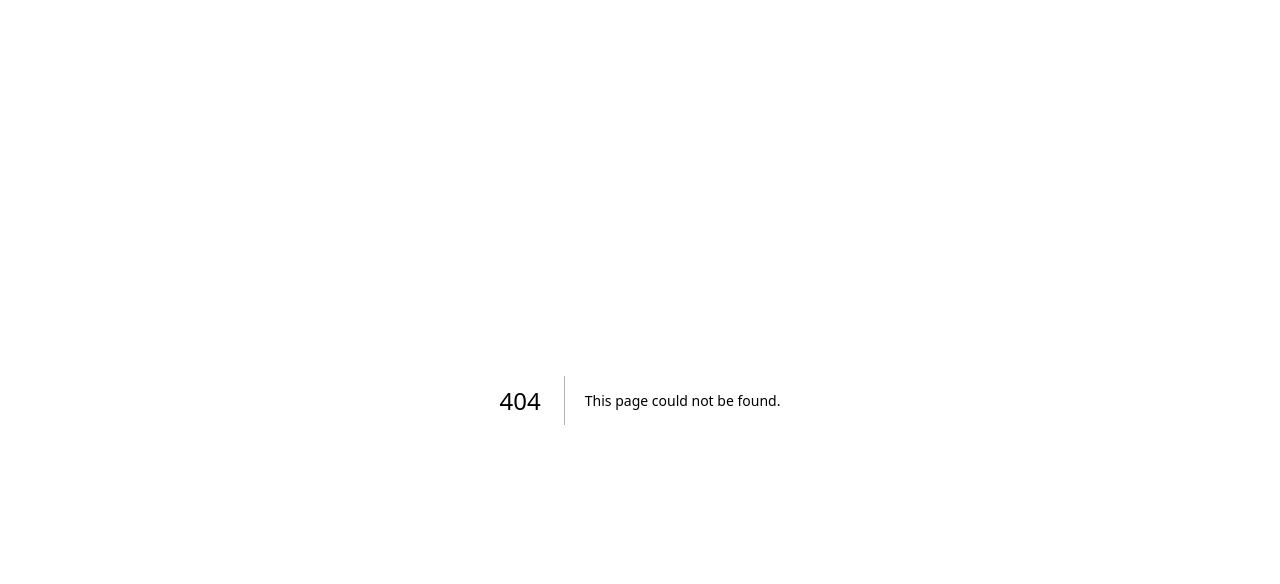
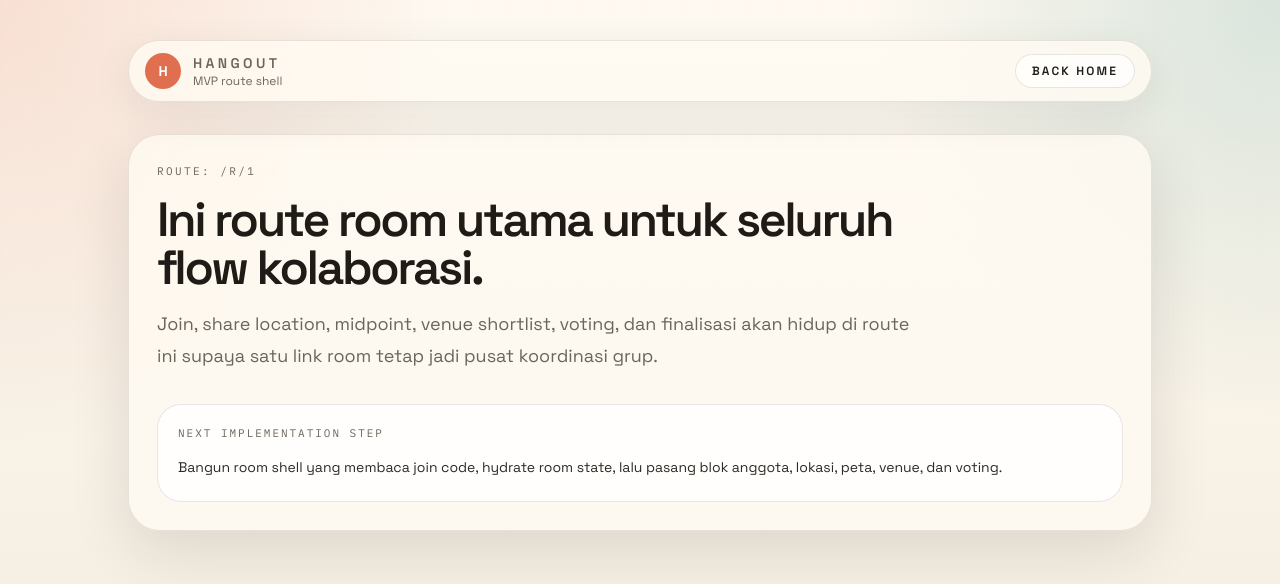
Before and after one commit to rayhanyovi/hangout, a Next.js app: page /r/1 in a window 1280 px wide. Before the commit this address had no page. Shown: the top 584 px of the page. Built offline with nearby package versions, Linux system fonts and the light colour scheme.

Commit message:
feat: Freeze the MVP route map

```diff
--- /dev/null
+++ b/app/r/[joinCode]/decision/page.tsx
@@ -0,0 +1,22 @@
+import { RouteShell } from "@/components/routes/route-shell";
+
+type RoomDecisionPageProps = {
+  params: Promise<{
+    joinCode: string;
+  }>;
+};
+
+export default async function RoomDecisionPage({
+  params,
+}: RoomDecisionPageProps) {
+  const { joinCode } = await params;
+
+  return (
+    <RouteShell
+      badge={`Route: /r/${joinCode}/decision`}
+      title="Final decision summary punya route sendiri."
+      description="Route ini dibekukan untuk menampilkan venue yang sudah dikunci, fairness summary final, dan handoff ke Google Maps tanpa membawa seluruh UI room aktif."
+      nextStep="Bangun summary view yang hanya membaca finalized room state dan menampilkan output shareable yang stabil."
+    />
+  );
+}
--- /dev/null
+++ b/app/r/[joinCode]/page.tsx
@@ -0,0 +1,20 @@
+import { RouteShell } from "@/components/routes/route-shell";
+
+type RoomPageProps = {
+  params: Promise<{
+    joinCode: string;
+  }>;
+};
+
+export default async function RoomPage({ params }: RoomPageProps) {
+  const { joinCode } = await params;
+
+  return (
+    <RouteShell
+      badge={`Route: /r/${joinCode}`}
+      title="Ini route room utama untuk seluruh flow kolaborasi."
+      description="Join, share location, midpoint, venue shortlist, voting, dan finalisasi akan hidup di route ini supaya satu link room tetap jadi pusat koordinasi grup."
+      nextStep="Bangun room shell yang membaca join code, hydrate room state, lalu pasang blok anggota, lokasi, peta, venue, dan voting."
+    />
+  );
+}
--- /dev/null
+++ b/app/rooms/new/page.tsx
@@ -0,0 +1,12 @@
+import { RouteShell } from "@/components/routes/route-shell";
+
+export default function NewRoomPage() {
+  return (
+    <RouteShell
+      badge="Route: /rooms/new"
+      title="Host setup dimulai dari sini."
+      description="Route ini dibekukan sebagai entry point untuk host membuat room baru, memilih transport mode, privacy mode, dan preferensi venue dasar sebelum link dibagikan."
+      nextStep="Bangun form create-room yang menghasilkan join code dan me-redirect host ke room route utama."
+    />
+  );
+}
--- /dev/null
+++ b/components/routes/route-shell.tsx
@@ -0,0 +1,62 @@
+import Link from "next/link";
+
+type RouteShellProps = {
+  badge: string;
+  title: string;
+  description: string;
+  nextStep: string;
+  children?: React.ReactNode;
+};
+
+export function RouteShell({
+  badge,
+  title,
+  description,
+  nextStep,
+  children,
+}: RouteShellProps) {
+  return (
+    <main className="grain min-h-screen px-6 py-8 md:px-10 md:py-10">
+      <div className="mx-auto max-w-5xl space-y-8">
+        <div className="flex items-center justify-between rounded-full border border-line bg-surface px-4 py-3 shadow-[0_12px_40px_rgba(31,27,23,0.08)] backdrop-blur">
+          <div className="flex items-center gap-3">
+            <span className="inline-flex h-9 w-9 items-center justify-center rounded-full bg-coral text-sm font-bold text-white">
+              H
+            </span>
+            <div>
+              <p className="text-sm font-semibold uppercase tracking-[0.24em] text-muted">
+                Hangout
+              </p>
+              <p className="text-xs text-muted">MVP route shell</p>
+            </div>
+          </div>
+          <Link
+            href="/"
+            className="rounded-full border border-line bg-white/70 px-4 py-2 text-xs font-semibold uppercase tracking-[0.18em] text-foreground transition-transform duration-200 hover:-translate-y-0.5"
+          >
+            Back home
+          </Link>
+        </div>
+
+        <section className="rounded-[2rem] border border-line bg-surface p-7 shadow-[0_20px_60px_rgba(31,27,23,0.12)]">
+          <p className="font-mono text-[11px] uppercase tracking-[0.22em] text-muted">
+            {badge}
+          </p>
+          <h1 className="mt-4 max-w-3xl text-4xl font-semibold tracking-[-0.05em] text-foreground md:text-5xl">
+            {title}
+          </h1>
+          <p className="mt-4 max-w-3xl text-base leading-8 text-muted md:text-lg">
+            {description}
+          </p>
+          <div className="mt-8 rounded-[1.5rem] border border-line bg-white/80 p-5">
+            <p className="font-mono text-[11px] uppercase tracking-[0.18em] text-muted">
+              Next implementation step
+            </p>
+            <p className="mt-3 text-sm leading-7 text-ink-soft">{nextStep}</p>
+          </div>
+          {children}
+        </section>
+      </div>
+    </main>
+  );
+}
--- /dev/null
+++ b/lib/contracts/routes.ts
@@ -0,0 +1,31 @@
+export const MVP_STATIC_ROUTES = {
+  home: "/",
+  newRoom: "/rooms/new",
+} as const;
+
+export function getRoomRoute(joinCode: string) {
+  return `/r/${joinCode}`;
+}
+
+export function getRoomDecisionRoute(joinCode: string) {
+  return `${getRoomRoute(joinCode)}/decision`;
+}
+
+export const MVP_ROUTE_NOTES = [
+  {
+    path: MVP_STATIC_ROUTES.home,
+    purpose: "Landing page and product framing",
+  },
+  {
+    path: MVP_STATIC_ROUTES.newRoom,
+    purpose: "Host setup flow for creating a new room",
+  },
+  {
+    path: "/r/[joinCode]",
+    purpose: "Shared room experience for join, location sharing, midpoint, venues, voting, and finalization",
+  },
+  {
+    path: "/r/[joinCode]/decision",
+    purpose: "Finalized decision summary and maps handoff",
+  },
+] as const;
```
Also changed, not shown: 2 other files (tests, documents, lock files or other folders).
